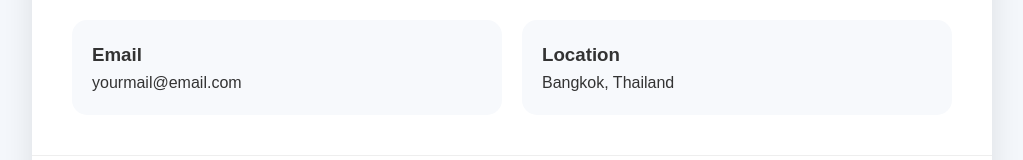
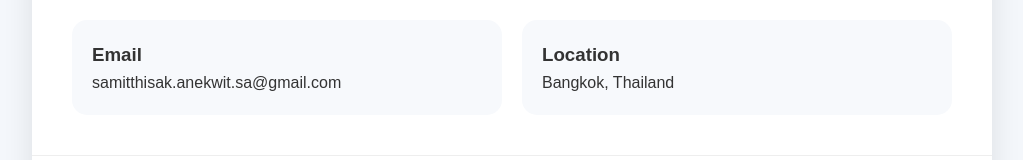
Before and after one commit to Samitthisak/my-first-website, a plain HTML site: page index.html in a window 1280 px wide. Shown: the part 1353-1513 px from the top of the page, without its empty margins (128-1151 px from the left). Drawn offline with Linux system fonts and the light colour scheme.

Commit message:
Update index.html

```diff
--- a/index.html
+++ b/index.html
@@ -223,7 +223,7 @@
 
           <div class="contact-box">
             <h3>Email</h3>
-            <p>yourmail@email.com</p>
+            <p>samitthisak.anekwit.sa@gmail.com</p>
           </div>
 
           <div class="contact-box">
```
